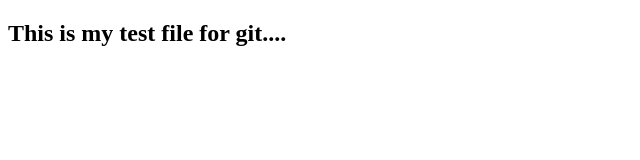
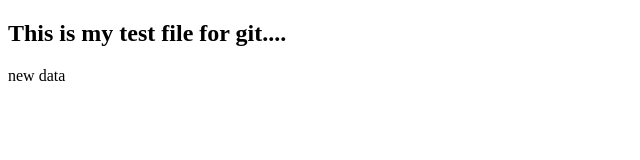
Before and after one commit to naveed-rana/gitpractice, a plain HTML site: page index.html in a window 1280 px wide. Shown: the full height of the page, 0-640 px from the left. Drawn offline with Linux system fonts and the light colour scheme.

Commit message:
new code written in index.html

```diff
--- a/index.html
+++ b/index.html
@@ -7,6 +7,10 @@
     <title>Document</title>
 </head>
 <body>
+
     <h2>This is my test file for git....</h2>
+
+    <p>new data</p>
+
 </body>
 </html>
```
